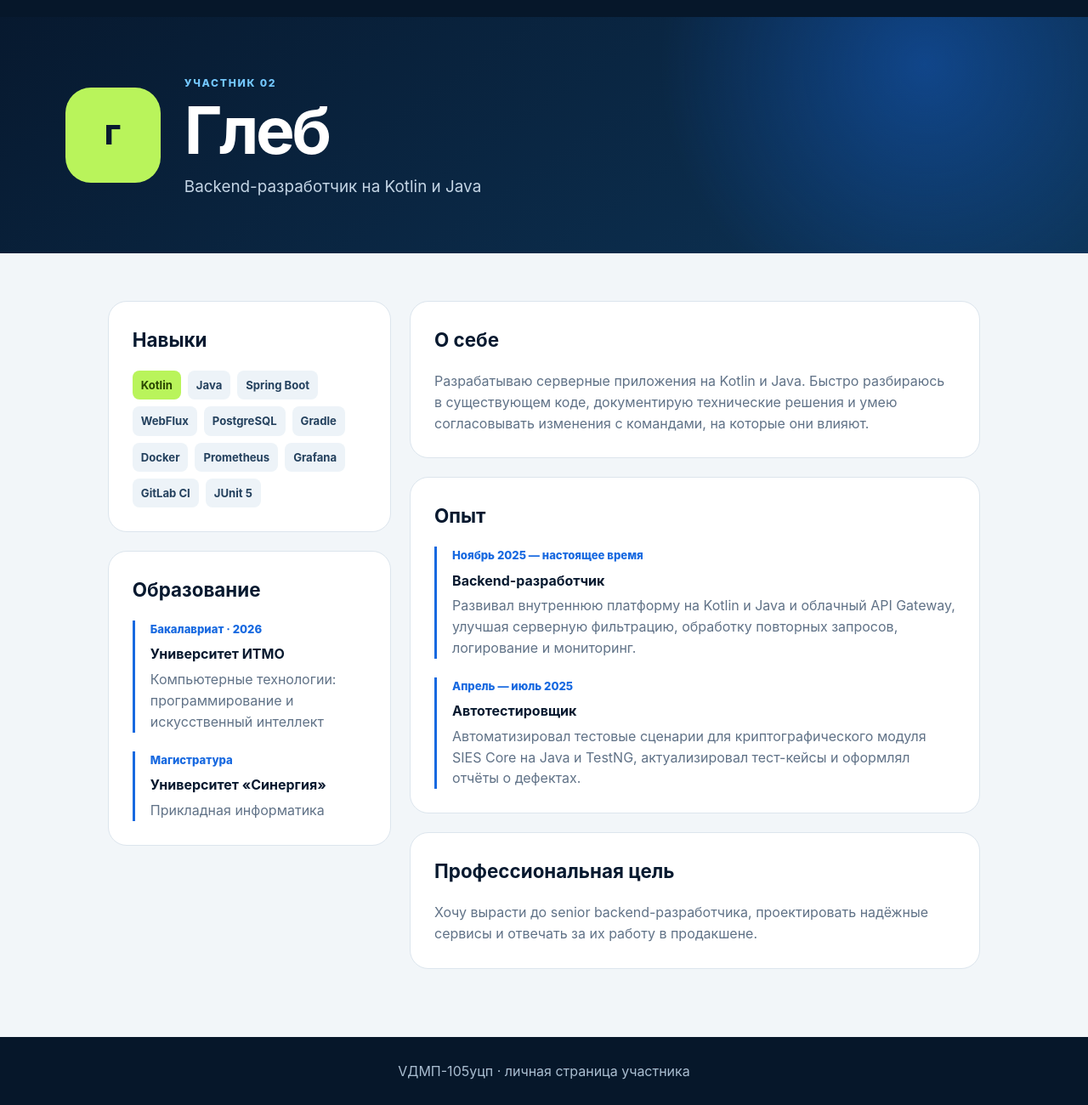
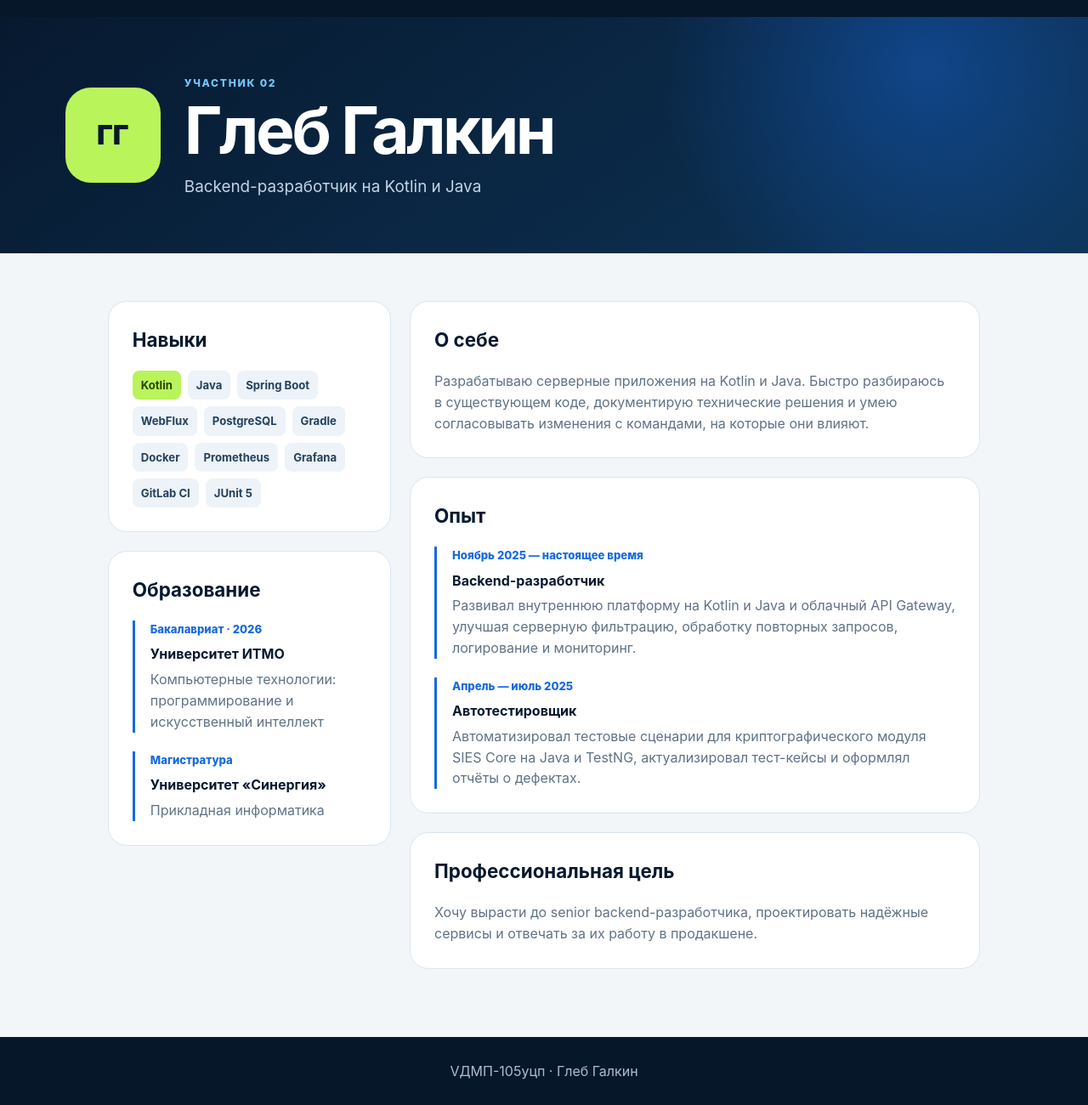
Before and after one commit to danielches/group-vdmp-105, a plain HTML site: page members/member-02.html in a window 1280 px wide. Shown: the part 52-1352 px from the top of the page at 85% size. Drawn offline with Linux system fonts and the light colour scheme.

Commit message:
Add surnames for members 01 and 02 (#13)
Co-authored-by: Daniel <danil_chesnokov_1995@mai.ru>

```diff
--- a/members/member-02.html
+++ b/members/member-02.html
@@ -3,7 +3,7 @@
 <head>
   <meta charset="UTF-8">
   <meta name="viewport" content="width=device-width, initial-scale=1.0">
-  <title>Резюме — Глеб</title>
+  <title>Резюме — Глеб Галкин</title>
   <link rel="stylesheet" href="member.css">
   <script src="member.js"></script>
 </head>
@@ -14,10 +14,10 @@
   </nav>
   <header class="resume-hero">
     <div class="identity">
-      <div class="resume-avatar">Г</div>
+      <div class="resume-avatar">ГГ</div>
       <div>
         <span class="slot">Участник 02</span>
-        <h1>Глеб</h1>
+        <h1>Глеб Галкин</h1>
         <p class="role">Backend-разработчик на Kotlin и Java</p>
       </div>
     </div>
@@ -82,6 +82,6 @@
       </section>
     </div>
   </main>
-  <footer class="resume-footer">VДМП-105уцп · личная страница участника</footer>
+  <footer class="resume-footer">VДМП-105уцп · Глеб Галкин</footer>
 </body>
 </html>
```
Also changed, not shown: index.html (+2 -2 lines), members/member-01.html (+3 -3 lines), 1 other file.
